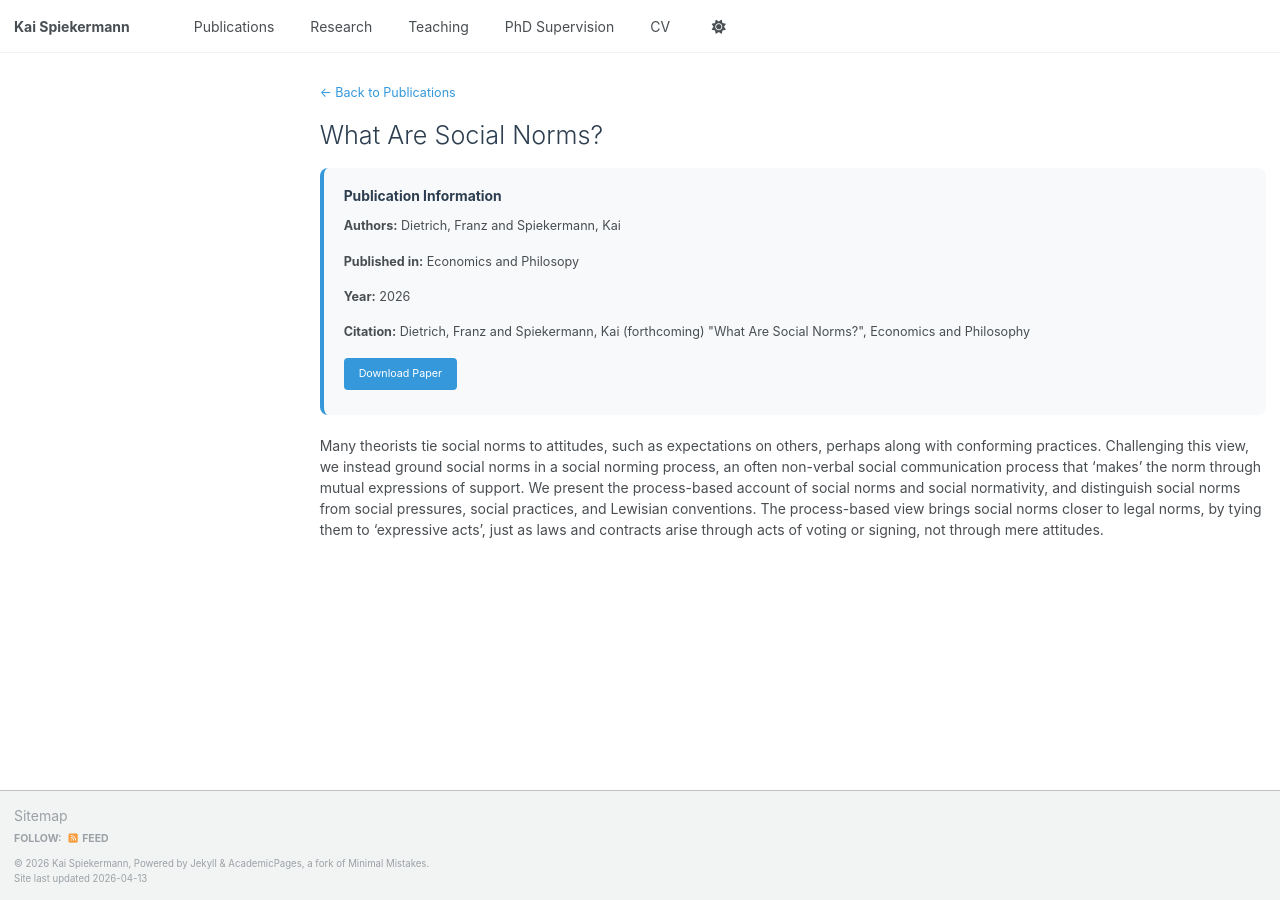
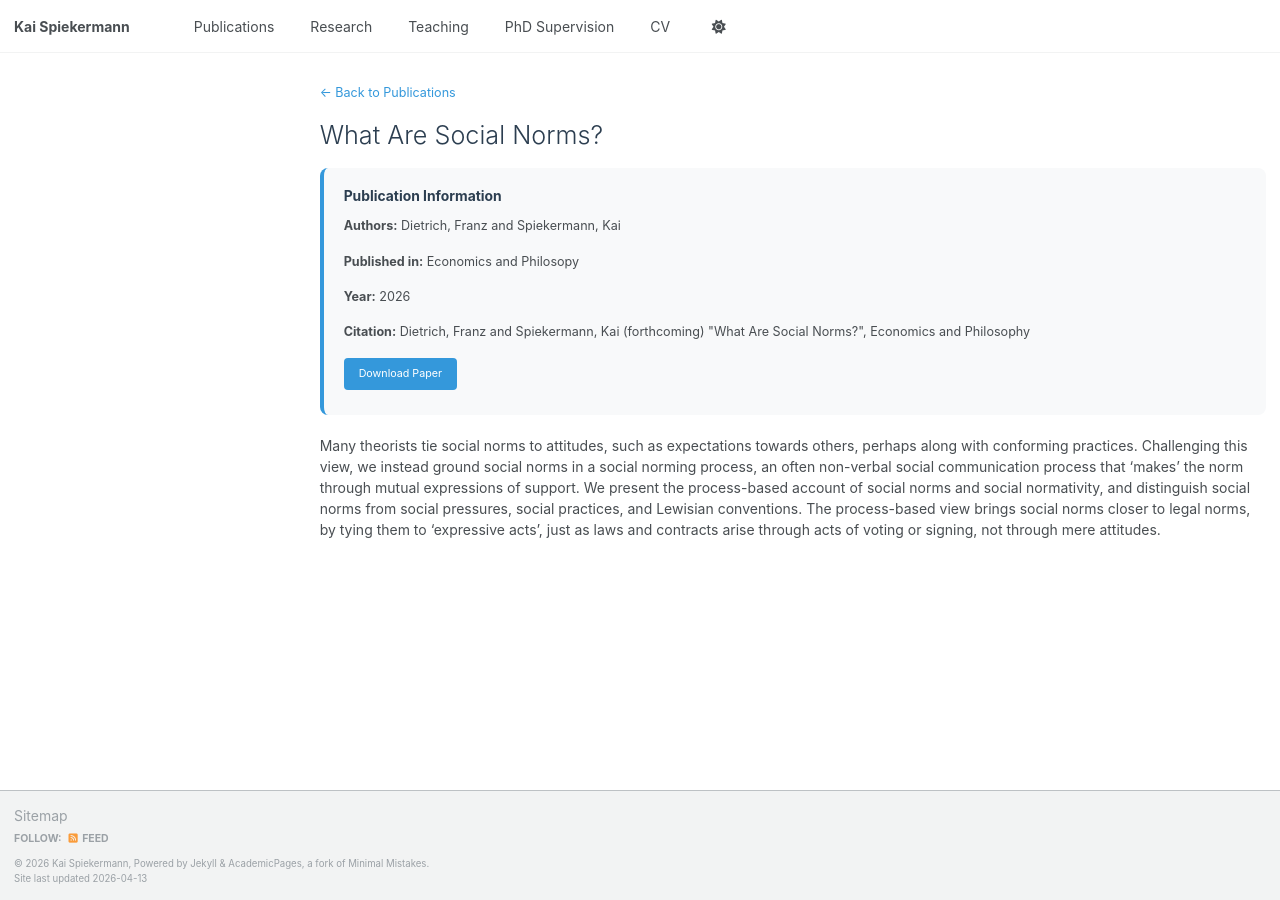
Before and after one commit to kaispk/kaispk.github.io, a Jekyll site: the page built from _publications/2025-what-are-social-norms.md, in a window 1280 px wide. Built offline with Jekyll 4.4.1, drawn with Linux system fonts in a browser that asks for light colours; a script that is not in the unit is left out.

Commit message:
Update 2025-what-are-social-norms.md

```diff
--- a/_publications/2025-what-are-social-norms.md
+++ b/_publications/2025-what-are-social-norms.md
@@ -4,7 +4,7 @@ collection: publications
 category: manuscripts
 layout: publication
 permalink: /publication/2025-what-are-social-norms
-excerpt: 'Many theorists tie social norms to attitudes, such as expectations on others, perhaps along with conforming practices. Challenging this view, we instead ground social norms in a social norming process, an often non-verbal social communication process that ‘makes’ the norm through mutual expressions of support. We present the process-based account of social norms and social normativity, and distinguish social norms from social pressures, social practices, and Lewisian conventions. The process-based view brings social norms closer to legal norms, by tying them to ‘expressive acts’, just as laws and contracts arise through acts of voting or signing, not through mere attitudes. '
+excerpt: 'Many theorists tie social norms to attitudes, such as expectations towards others, perhaps along with conforming practices. Challenging this view, we instead ground social norms in a social norming process, an often non-verbal social communication process that ‘makes’ the norm through mutual expressions of support. We present the process-based account of social norms and social normativity, and distinguish social norms from social pressures, social practices, and Lewisian conventions. The process-based view brings social norms closer to legal norms, by tying them to ‘expressive acts’, just as laws and contracts arise through acts of voting or signing, not through mere attitudes. '
 date: 2026-01-17
 venue: Economics and Philosopy
 authors: 'Dietrich, Franz and Spiekermann, Kai'
@@ -13,4 +13,4 @@ paperurl: '../files/DietrichSpiekermann-SocialNorms.pdf'
 tags: ["democracy", "political-theory", "featured"]
 ---
 
-Many theorists tie social norms to attitudes, such as expectations on others, perhaps along with conforming practices. Challenging this view, we instead ground social norms in a social norming process, an often non-verbal social communication process that ‘makes’ the norm through mutual expressions of support. We present the process-based account of social norms and social normativity, and distinguish social norms from social pressures, social practices, and Lewisian conventions. The process-based view brings social norms closer to legal norms, by tying them to ‘expressive acts’, just as laws and contracts arise through acts of voting or signing, not through mere attitudes.
+Many theorists tie social norms to attitudes, such as expectations towards others, perhaps along with conforming practices. Challenging this view, we instead ground social norms in a social norming process, an often non-verbal social communication process that ‘makes’ the norm through mutual expressions of support. We present the process-based account of social norms and social normativity, and distinguish social norms from social pressures, social practices, and Lewisian conventions. The process-based view brings social norms closer to legal norms, by tying them to ‘expressive acts’, just as laws and contracts arise through acts of voting or signing, not through mere attitudes.
```
